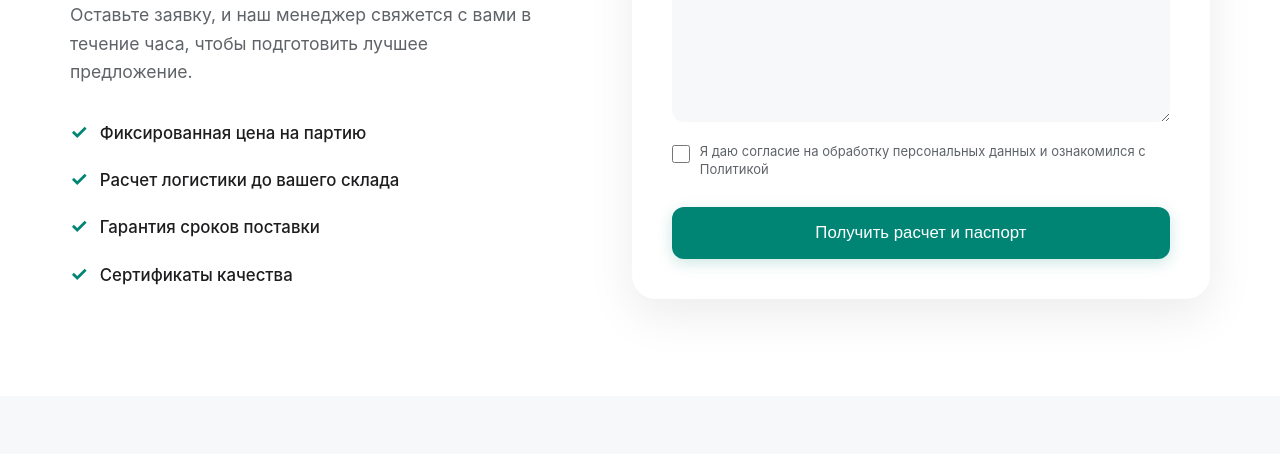
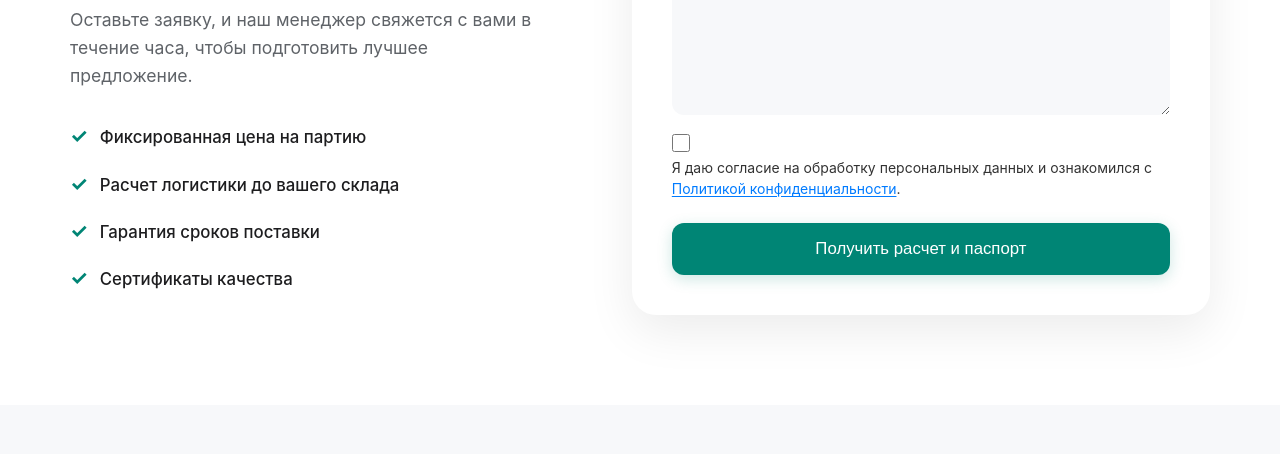
Before and after one commit to kozyrev1/izumrudtd-ru, a plain HTML site: page index.html in a window 1280 px wide. Shown: the part 3140-3594 px from the top of the page. Drawn offline with Linux system fonts and the light colour scheme.

Commit message:
Update index.html

```diff
--- a/index.html
+++ b/index.html
@@ -195,10 +195,40 @@
 
                             <input type="text" name="website" tabindex="-1" autocomplete="off" class="hp-field">
 
-                            <label class="consent-label">
-                                <input type="checkbox" name="consent" required>
-                                <span>Я даю <a href="privacy.html" target="_blank">согласие на обработку персональных данных</a> и ознакомился с <a href="privacy.html" target="_blank">Политикой</a></span>
+                            <label class="privacy-consent-label">
+                              <input type="checkbox" name="agree" required aria-required="true">
+                              <span class="privacy-text">
+                                Я даю согласие на обработку персональных данных и ознакомился с
+                                <a href="privacy.html" target="_blank" rel="noopener noreferrer" class="privacy-link">Политикой конфиденциальности</a>.
+                              </span>
                             </label>
+
+                            <style>
+                              .privacy-consent-label {
+                                display: block;
+                                font-size: 14px;
+                                line-height: 1.5;
+                                color: #333;
+                              }
+                              .privacy-text {
+                                display: inline-block;
+                                vertical-align: middle;
+                              }
+                              .privacy-link {
+                                color: #007bff; /* синий цвет ссылки */
+                                text-decoration: underline;
+                                text-underline-offset: 2px;
+                                transition: color 0.2s ease, text-decoration-color 0.2s ease;
+                              }
+                              .privacy-link:hover {
+                                color: #0056b3;
+                                text-decoration-color: #0056b3;
+                              }
+                              .privacy-link:focus {
+                                outline: 2px solid #007bff;
+                                outline-offset: 2px;
+                              }
+                            </style>
 
                             <button type="submit" class="btn">Получить расчет и паспорт</button>
                         </form>
```
